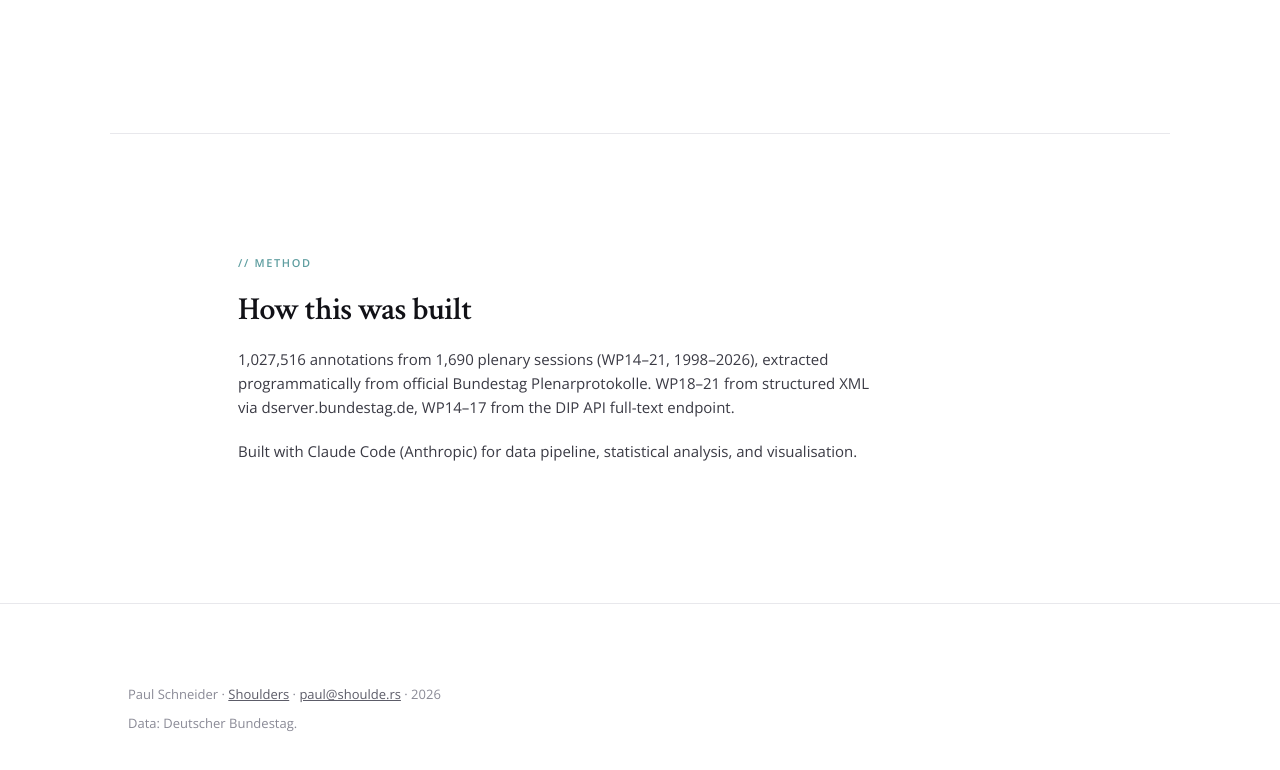
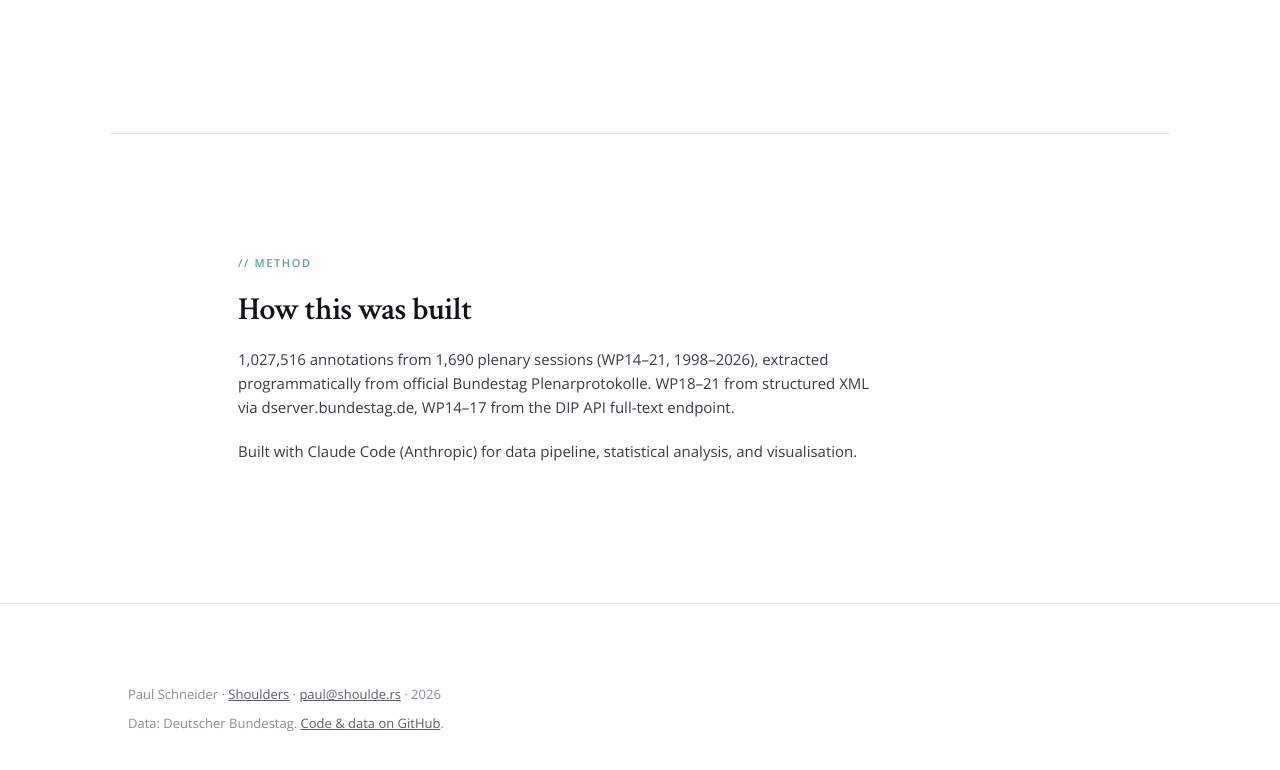
Before and after one commit to bitowaqr/heiterkeit, a website: page index.html in a window 1280 px wide. Shown: the part 6424-7194 px from the top of the page. Drawn offline with nearby package versions, Linux system fonts and the light colour scheme.

Commit message:
Add GitHub repo link to footer
Co-Authored-By: Claude Opus 4.6 (1M context) <noreply@anthropic.com>

```diff
--- a/index.html
+++ b/index.html
@@ -463,7 +463,7 @@ h1, h2, h3 {
 <!-- ── Footer ── -->
 <footer class="footer">
   <p>Paul Schneider · <a href="https://shoulde.rs">Shoulders</a> · <a href="mailto:paul@shoulde.rs">paul@shoulde.rs</a> · 2026</p>
-  <p style="margin-top: 8px;">Data: Deutscher Bundestag.</p>
+  <p style="margin-top: 8px;">Data: Deutscher Bundestag. <a href="https://github.com/bitowaqr/heiterkeit">Code & data on GitHub</a>.</p>
 </footer>
 
 <script>
```
